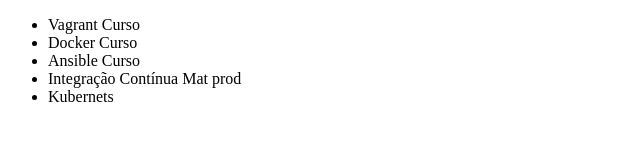
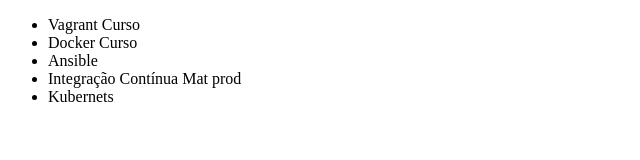
Before and after one commit to vwpinho/Alura-git, a plain HTML site: page index.html in a window 1280 px wide. Shown: the full height of the page, 0-640 px from the left. Drawn offline with Linux system fonts and the light colour scheme.

Commit message:
Revert "Corrigindo li ansible"
This reverts commit f222f6d518057aa9f538b788ef8eaf7a3b5cbcd9.

```diff
--- a/index.html
+++ b/index.html
@@ -8,7 +8,7 @@
     <ul>
         <li>Vagrant Curso</li>
         <li>Docker Curso</li>
-        <li>Ansible Curso</li>
+        <li>Ansible</li>
         <li>Integração Contínua Mat prod</li>
         <li>Kubernets</li>
     </ul>
```
